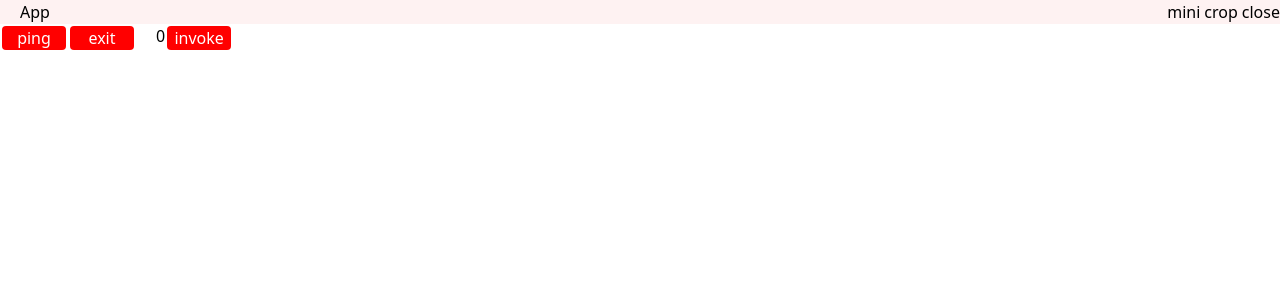
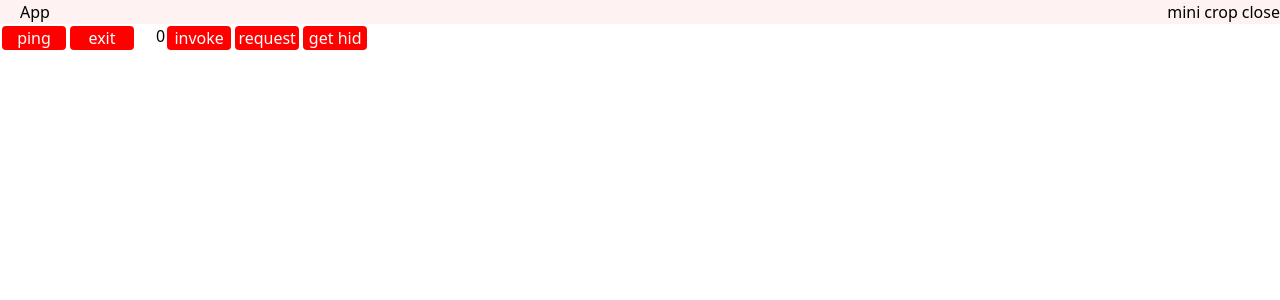
Before and after one commit to sekzerd/demo-electron-vite, a Vue app: page / in a window 1280 px wide. Shown: the top 300 px of the page. Built offline with nearby package versions, Linux system fonts and the light colour scheme.

Commit message:
add hid device

```diff
--- a/src/main/index.ts
+++ b/src/main/index.ts
@@ -30,6 +30,40 @@ function createWindow(): void {
   setup_window_event(ipcMain, mainWindow);
 
   setup_global_event(ipcMain);
+
+  mainWindow.webContents.session.on('select-hid-device', (event, details, callback) => {
+    // Add events to handle devices being added or removed before the callback on
+    // `select-hid-device` is called.
+    // console.log("event:", event)
+    // mainWindow?.webContents.session.on('hid-device-added', (_event, device) => {
+    // console.log('hid-device-added FIRED WITH', device)
+    // Optionally update details.deviceList
+    // details.deviceList.push(device);
+    // })
+
+    // mainWindow?.webContents.session.on('hid-device-removed', (_event, device) => {
+    // console.log('hid-device-removed FIRED WITH', device)
+    // Optionally update details.deviceList
+    // })
+    // event.preventDefault()
+    // if (details.deviceList && details.deviceList.length > 0) {
+    // callback(details.deviceList[0].deviceId)
+    // }
+  })
+
+  mainWindow.webContents.session.setPermissionCheckHandler((_webContents, permission, _requestingOrigin, details) => {
+    // if (permission === 'hid' && details.securityOrigin === 'file:///') {
+    return true
+    // }
+    // return false
+  })
+
+  mainWindow.webContents.session.setDevicePermissionHandler((details) => {
+    // if (details.deviceType === 'hid' && details.origin === 'file://') {
+    return true
+    // }
+    // return false
+  })
 
   mainWindow.on('ready-to-show', () => {
     mainWindow?.show()
--- a/src/renderer/src/App.vue
+++ b/src/renderer/src/App.vue
@@ -4,6 +4,7 @@ import AppBar from './components/AppBar.vue'
 import { ref } from 'vue'
 
 const count = ref(0)
+
 function ipcHandle(): void {
   const result = window.electron.ipcRenderer.send('ping')
   console.log('ping sent', result)
@@ -17,6 +18,24 @@ async function invokeFun(): Promise<void> {
   const res = await window.electron.ipcRenderer.invoke('app:invoke_add', count.value)
   console.log('invoke result:', res)
   count.value = res
+}
+
+
+function requestHidDevice(): void {
+  console.log('requesting hid device')
+  navigator.hid.requestDevice({ filters: [] }).then((devices) => {
+    console.log('devices:', devices)
+  }).catch((err) => {
+    console.error('hid request error:', err)
+  })
+}
+
+function getDevices(): void {
+  navigator.hid.getDevices().then((devices) => {
+    console.log('getDevices:', devices)
+  }).catch((err) => {
+    console.error('hid getDevices error:', err)
+  })
 }
 
 </script>
@@ -39,6 +58,12 @@ async function invokeFun(): Promise<void> {
       <button class="btn bg-blue-500  rounded text-white" @click="invokeFun">
         invoke count
       </button>
+
+      <button class="btn bg-blue-500 m-2  rounded text-white" @click="requestHidDevice">
+        request hid device
+      </button> <button class="btn bg-blue-500 m-2  rounded text-white" @click="getDevices">
+        get hid devices
+      </button>
     </div>
   </div>
 
```
Also changed, not shown: src/preload/setup_window_event.js (+4 -4 lines).
